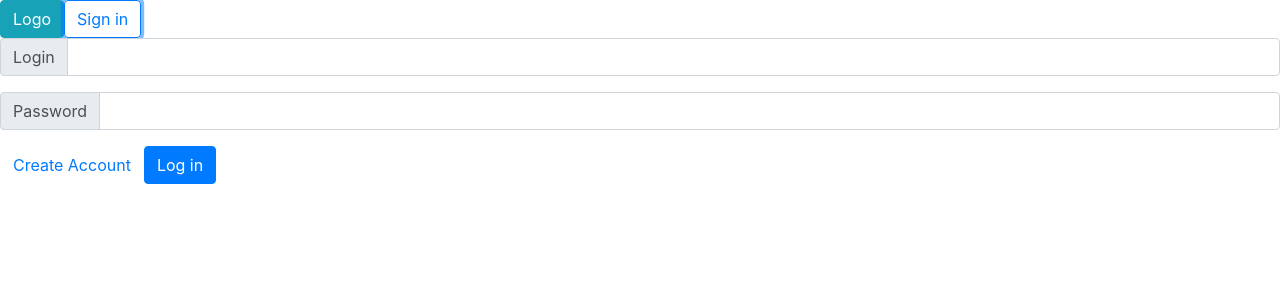
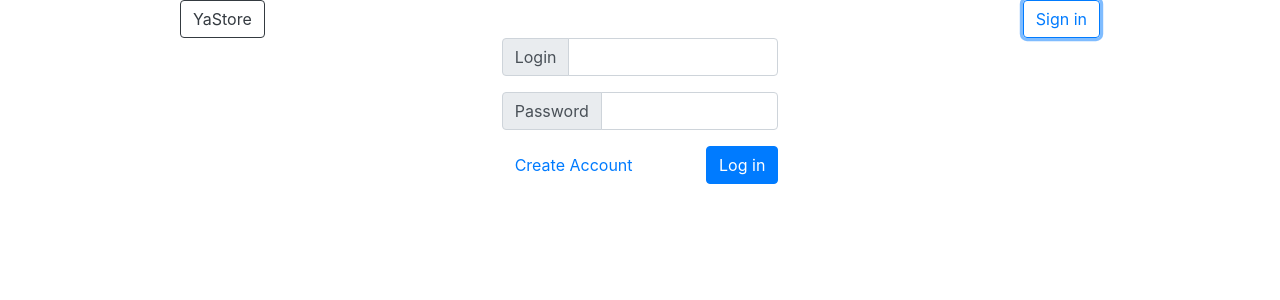
Before and after one commit to artempapik/YaStore, an Angular app in the folder YaStore/ClientApp/: page /home in a window 1280 px wide. Both pictures are taken after a click on the button "Sign in". Shown: the top 300 px of the page. Built offline with nearby package versions, Linux system fonts and the light colour scheme; no server answers.

Commit message:
Added some align. Commits refer to bootsrap will be many...

```diff
--- a/YaStore/ClientApp/src/app/app.component.html
+++ b/YaStore/ClientApp/src/app/app.component.html
@@ -1,5 +1,9 @@
+<div class="container">
+  <div class="row">
+    <div class="col"></div>
+    <div class="col-10">
       <div>
-  <button class="btn btn-info" routerLink="home">Logo</button>
+        <button class="btn btn-outline-dark" routerLink="home">YaStore</button>
         <button class="btn btn-dark" *ngIf="loggedIn; else notLogged" routerLink="{{navigate}}">{{userName}}</button>
         <button class="btn btn-dark" *ngIf="loggedIn && !isAdmin" routerLink="cart">cart</button>
       </div>
@@ -7,5 +11,9 @@
       <router-outlet></router-outlet>
 
       <ng-template #notLogged>
-  <button class="btn btn-outline-primary" routerLink="signing">Sign in</button>
+        <button class="btn btn-outline-primary float-right" routerLink="signing">Sign in</button>
       </ng-template>
+    </div>
+    <div class="col"></div>
+  </div>
+</div>
--- a/YaStore/ClientApp/src/app/change-login/change-login.component.html
+++ b/YaStore/ClientApp/src/app/change-login/change-login.component.html
@@ -15,7 +15,7 @@
 
   <div class="input-group mb-3">
     <div class="input-group-prepend">
-      <span class="input-group-text">Re-enter password</span>
+      <span class="input-group-text">Re-enter pass</span>
     </div>
     <input class="form-control" [(ngModel)]="password" />
   </div>
--- a/YaStore/ClientApp/src/app/change-password/change-password.component.html
+++ b/YaStore/ClientApp/src/app/change-password/change-password.component.html
@@ -15,7 +15,7 @@
 
   <div class="input-group mb-3">
     <div class="input-group-prepend">
-      <span class="input-group-text">Re-enter new password</span>
+      <span class="input-group-text">Re-enter new pass</span>
     </div>
     <input class="form-control" [(ngModel)]="newPassword" />
   </div>
--- a/YaStore/ClientApp/src/app/create-account/create-account.component.html
+++ b/YaStore/ClientApp/src/app/create-account/create-account.component.html
@@ -1,3 +1,7 @@
+<div class="container">
+  <div class="row">
+    <div class="col"></div>
+    <div class="col">
       <div>
         <div class="input-group mb-3">
           <div class="input-group-prepend">
@@ -10,17 +14,21 @@
           <div class="input-group-prepend">
             <span class="input-group-text">Password</span>
           </div>
-    <input class="form-control" [(ngModel)]="user.password" />
+          <input class="form-control" type="password" [(ngModel)]="user.password" />
         </div>
 
         <div class="input-group mb-3">
           <div class="input-group-prepend">
-      <span class="input-group-text">Re-enter password</span>
+            <span class="input-group-text">Re-enter pass</span>
           </div>
-    <input class="form-control" [(ngModel)]="password" />
+          <input class="form-control" type="password" [(ngModel)]="password" />
         </div>
 
-  <div>
+        <div class="text-center">
           <button class="btn btn-primary" (click)="addUser()">Create Account</button>
         </div>
       </div>
+    </div>
+    <div class="col"></div>
+  </div>
+</div>
--- a/YaStore/ClientApp/src/app/home/home.component.html
+++ b/YaStore/ClientApp/src/app/home/home.component.html
@@ -1,9 +1,6 @@
-<div class="center">
+<div class="text-center">
   Carousel with products
 </div>
-<br />
-<br />
-<br />
 <div class="float-left">
   <button class="btn btn-dark" routerLink="main-page" (click)="productsFromCategory(0)">
     Music
--- a/YaStore/ClientApp/src/app/signing/signing.component.html
+++ b/YaStore/ClientApp/src/app/signing/signing.component.html
@@ -1,3 +1,7 @@
+<div class="container">
+  <div class="row">
+      <div class="col"></div>
+      <div class="col">
         <div>
           <div class="input-group mb-3">
             <div class="input-group-prepend">
@@ -10,11 +14,15 @@
             <div class="input-group-prepend">
               <span class="input-group-text">Password</span>
             </div>
-    <input class="form-control" [(ngModel)]="user.password" />
+            <input class="form-control" type="password" [(ngModel)]="user.password" />
           </div>
 
           <div>
             <button class="btn btn-link" routerLink="create-account">Create Account</button>
-    <button class="btn btn-primary" (click)="login()">Log in</button>
+            <button class="btn btn-primary float-right" (click)="login()">Log in</button>
           </div>
         </div>
+      </div>
+    <div class="col"></div>
+  </div>
+</div>
--- a/YaStore/ClientApp/src/app/user-actions-page/user-actions-page.component.html
+++ b/YaStore/ClientApp/src/app/user-actions-page/user-actions-page.component.html
@@ -1,14 +1,22 @@
-<div>
-  <div>
-    <button class="btn btn-primary" routerLink="view-purchases">View purchases</button>
-  </div>
-  <div>
-    <button class="btn btn-warning" routerLink="change-login">Change login</button>
-  </div>
-  <div>
-    <button class="btn btn-warning" routerLink="change-password">Change password</button>
-  </div>
-  <div>
-    <button class="btn btn-danger" (click)="signOut()">Sign out</button>
+<div class="container">
+  <div class="row">
+    <div class="col"></div>
+    <div class="col">
+      <div>
+        <div class="text-center">
+          <button class="btn btn-outline-primary" routerLink="view-purchases">View purchases</button>
+        </div>
+        <div class="text-center">
+          <button class="btn btn-outline-secondary" routerLink="change-login">Change login</button>
+        </div>
+        <div class="text-center">
+          <button class="btn btn-outline-secondary" routerLink="change-password">Change password</button>
+        </div>
+        <div class="text-center">
+          <button class="btn btn-danger" (click)="signOut()">Sign out</button>
+        </div>
+      </div>
+    </div>
+    <div class="col"></div>
   </div>
 </div>
--- a/YaStore/ClientApp/src/styles.css
+++ b/YaStore/ClientApp/src/styles.css
@@ -1,9 +1,5 @@
 .float-left {
   float: left;
-}
-
-.center {
-  text-align: center;
 }
 
 .float-right {
```
Lines whose indentation alone changed are shown as unchanged.
